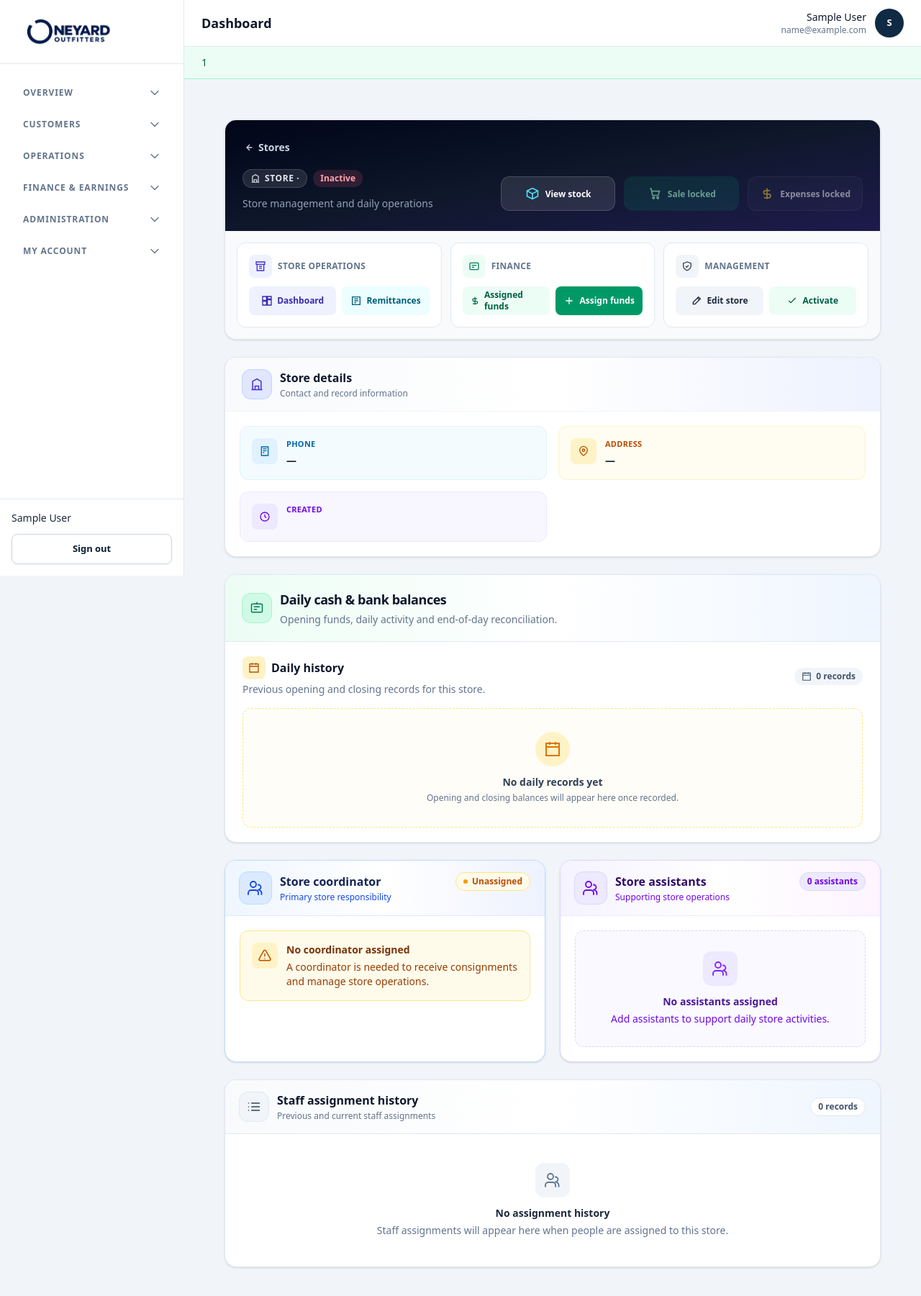
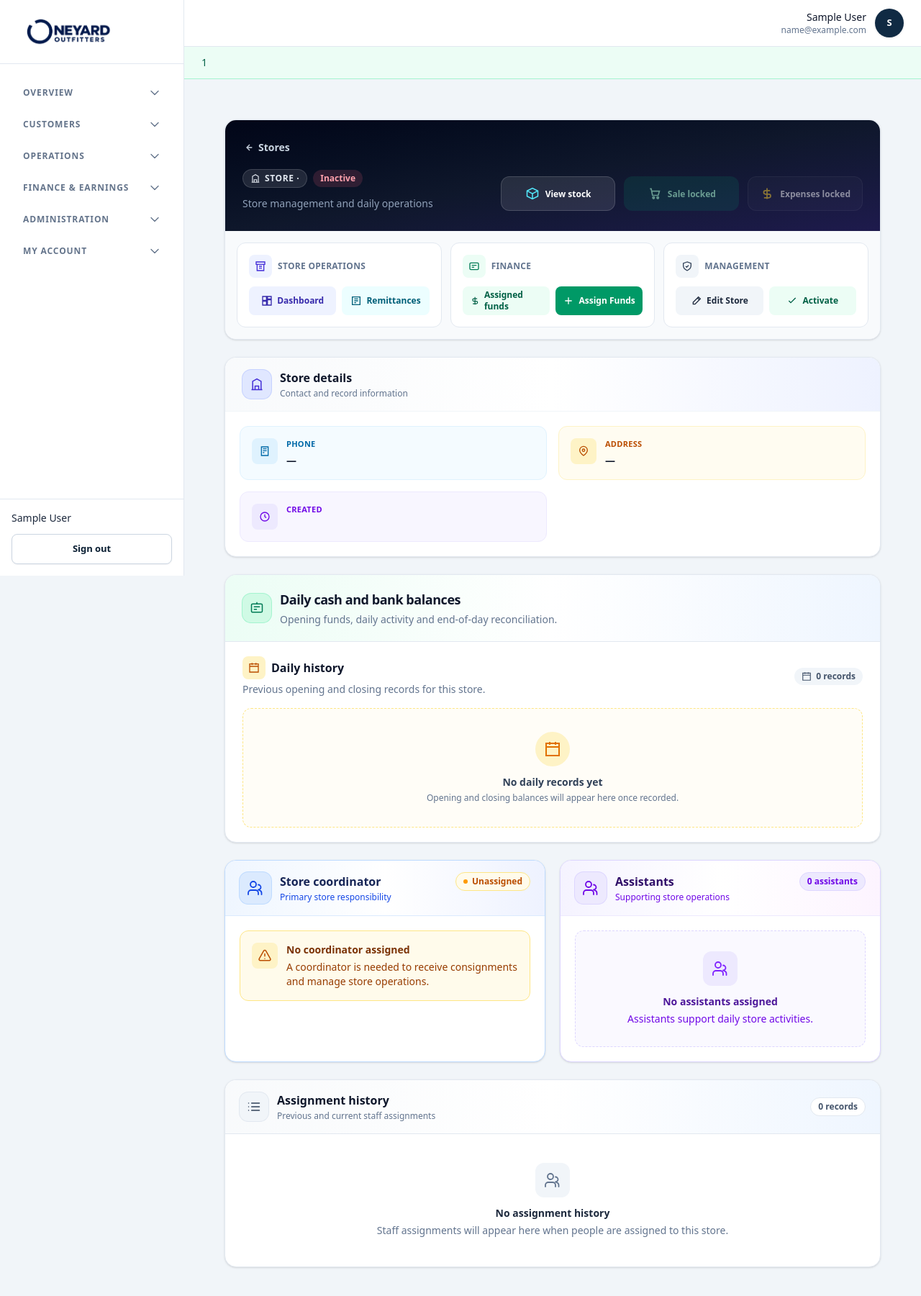
Before and after one commit to jonahuche12/oneyard_outfitters, a Laravel app: template resources/views/stores/show.blade.php in a window 1280 px wide. Shown: the top 1801 px of the page at 72% size. Run offline with Laravel 12, Linux system fonts and the light colour scheme; the template is opened without the code that fills it, so the values that code supplies are empty; the visitor is signed in with stand-in values (Sample User, id 1); data comes from the database, SQL or seed files in the repository; style sheets or scripts are compiled from the project's sources; parts of the project's set-up code (start-up, migrations or seed data) failed here and were passed over.

Commit message:
Restore store page copy asserted by tests

```diff
--- a/resources/views/stores/partials/staff-panel.blade.php
+++ b/resources/views/stores/partials/staff-panel.blade.php
@@ -192,7 +192,7 @@
                     </div>
 
                     <div class="min-w-0">
-                        <h2 class="text-sm font-bold text-violet-950 sm:text-base">Store assistants</h2>
+                        <h2 class="text-sm font-bold text-violet-950 sm:text-base">Assistants</h2>
                         <p class="mt-0.5 text-xs text-violet-700">Supporting store operations</p>
                     </div>
                 </div>
@@ -300,7 +300,7 @@
                     </div>
 
                     <h3 class="mt-3 text-sm font-semibold text-violet-900">No assistants assigned</h3>
-                    <p class="mt-1 text-sm text-violet-700">Add assistants to support daily store activities.</p>
+                    <p class="mt-1 text-sm text-violet-700">Assistants support daily store activities.</p>
                 </div>
             @endif
 
@@ -335,7 +335,7 @@
                     </div>
 
                     <div class="min-w-0">
-                        <h2 class="text-sm font-bold text-slate-900 sm:text-base">Staff assignment history</h2>
+                        <h2 class="text-sm font-bold text-slate-900 sm:text-base">Assignment history</h2>
                         <p class="mt-0.5 text-xs text-slate-500">Previous and current staff assignments</p>
                     </div>
                 </div>
--- a/resources/views/stores/show.blade.php
+++ b/resources/views/stores/show.blade.php
@@ -90,7 +90,7 @@
                             <a href="{{ route('stores.fund-assignments.index', $store) }}" class="inline-flex min-h-10 items-center justify-center gap-1.5 rounded-lg bg-emerald-50 px-2.5 text-xs font-semibold text-emerald-800 transition hover:bg-emerald-100"><svg class="h-4 w-4" viewBox="0 0 24 24" fill="none" stroke="currentColor" stroke-width="2"><path d="M12 3v18M17 7H9.5a3 3 0 0 0 0 6H15a3 3 0 0 1 0 6H7"/></svg>Assigned funds</a>
                         @endcan
                         @can('createDirect', [\App\Models\StoreFundAssignment::class, $store])
-                            <a href="{{ route('stores.fund-assignments.index', $store) }}" class="inline-flex min-h-10 items-center justify-center gap-1.5 rounded-lg bg-emerald-600 px-2.5 text-xs font-semibold text-white transition hover:bg-emerald-700"><svg class="h-4 w-4" viewBox="0 0 24 24" fill="none" stroke="currentColor" stroke-width="2"><path d="M12 5v14M5 12h14"/></svg>Assign funds</a>
+                            <a href="{{ route('stores.fund-assignments.index', $store) }}" class="inline-flex min-h-10 items-center justify-center gap-1.5 rounded-lg bg-emerald-600 px-2.5 text-xs font-semibold text-white transition hover:bg-emerald-700"><svg class="h-4 w-4" viewBox="0 0 24 24" fill="none" stroke="currentColor" stroke-width="2"><path d="M12 5v14M5 12h14"/></svg>Assign Funds</a>
                         @endcan
                     </div>
                 </div>
@@ -104,7 +104,7 @@
                         </div>
                         <div class="mt-3 grid grid-cols-2 gap-2">
                             @can('update', $store)
-                                <a href="{{ route('stores.edit', $store) }}" class="inline-flex min-h-10 items-center justify-center gap-1.5 rounded-lg bg-slate-100 px-2.5 text-xs font-semibold text-slate-800 transition hover:bg-slate-200"><svg class="h-4 w-4" viewBox="0 0 24 24" fill="none" stroke="currentColor" stroke-width="2"><path d="m16 4 4 4L9 19H5v-4L16 4Z"/><path d="m14 6 4 4"/></svg>Edit store</a>
+                                <a href="{{ route('stores.edit', $store) }}" class="inline-flex min-h-10 items-center justify-center gap-1.5 rounded-lg bg-slate-100 px-2.5 text-xs font-semibold text-slate-800 transition hover:bg-slate-200"><svg class="h-4 w-4" viewBox="0 0 24 24" fill="none" stroke="currentColor" stroke-width="2"><path d="m16 4 4 4L9 19H5v-4L16 4Z"/><path d="m14 6 4 4"/></svg>Edit Store</a>
                             @endcan
                             @can('toggleActive', $store)
                                 @if (! $store->is_active)
@@ -172,7 +172,7 @@
             <div class="border-b border-slate-200 bg-gradient-to-r from-emerald-50 via-white to-blue-50 px-4 py-4 sm:px-6 sm:py-5">
                 <div class="flex items-center gap-3">
                     <span class="flex h-10 w-10 shrink-0 items-center justify-center rounded-xl bg-emerald-100 text-emerald-700 ring-1 ring-emerald-200"><svg class="h-5 w-5" viewBox="0 0 24 24" fill="none" stroke="currentColor" stroke-width="1.8"><rect x="3" y="5" width="18" height="14" rx="2"/><path d="M7 10h10M7 14h5"/><path d="M12 2v3"/></svg></span>
-                    <div><h2 class="text-base font-bold tracking-tight text-slate-900 sm:text-lg">Daily cash &amp; bank balances</h2><p class="mt-1 text-xs text-slate-500 sm:text-sm">Opening funds, daily activity and end-of-day reconciliation.</p></div>
+                    <div><h2 class="text-base font-bold tracking-tight text-slate-900 sm:text-lg">Daily cash and bank balances</h2><p class="mt-1 text-xs text-slate-500 sm:text-sm">Opening funds, daily activity and end-of-day reconciliation.</p></div>
                 </div>
             </div>
 
@@ -259,7 +259,7 @@
                     @else
                         <div class="mt-4 grid gap-3 sm:mt-5 sm:grid-cols-2">
                             <div class="rounded-xl border border-emerald-100 bg-gradient-to-br from-emerald-50 to-white p-3 shadow-sm sm:p-4">
-                                <p class="flex items-center gap-1.5 text-xs font-bold text-emerald-700"><svg class="h-4 w-4" viewBox="0 0 24 24" fill="none" stroke="currentColor" stroke-width="2"><path d="M12 3v18M17 7H9.5a3 3 0 0 0 0 6H15a3 3 0 0 1 0 6H7"/></svg>Opening cash</p>
+                                <p class="flex items-center gap-1.5 text-xs font-bold text-emerald-700"><svg class="h-4 w-4" viewBox="0 0 24 24" fill="none" stroke="currentColor" stroke-width="2"><path d="M12 3v18M17 7H9.5a3 3 0 0 0 0 6H15a3 3 0 0 1 0 6H7"/></svg>Opening cash:</p>
                                 <p class="mt-2 text-lg font-bold tracking-tight text-emerald-950 sm:text-xl">
                                     ₦{{ number_format((float) $dailyCashToday->opening_cash, 2) }}
                                 </p>
```
